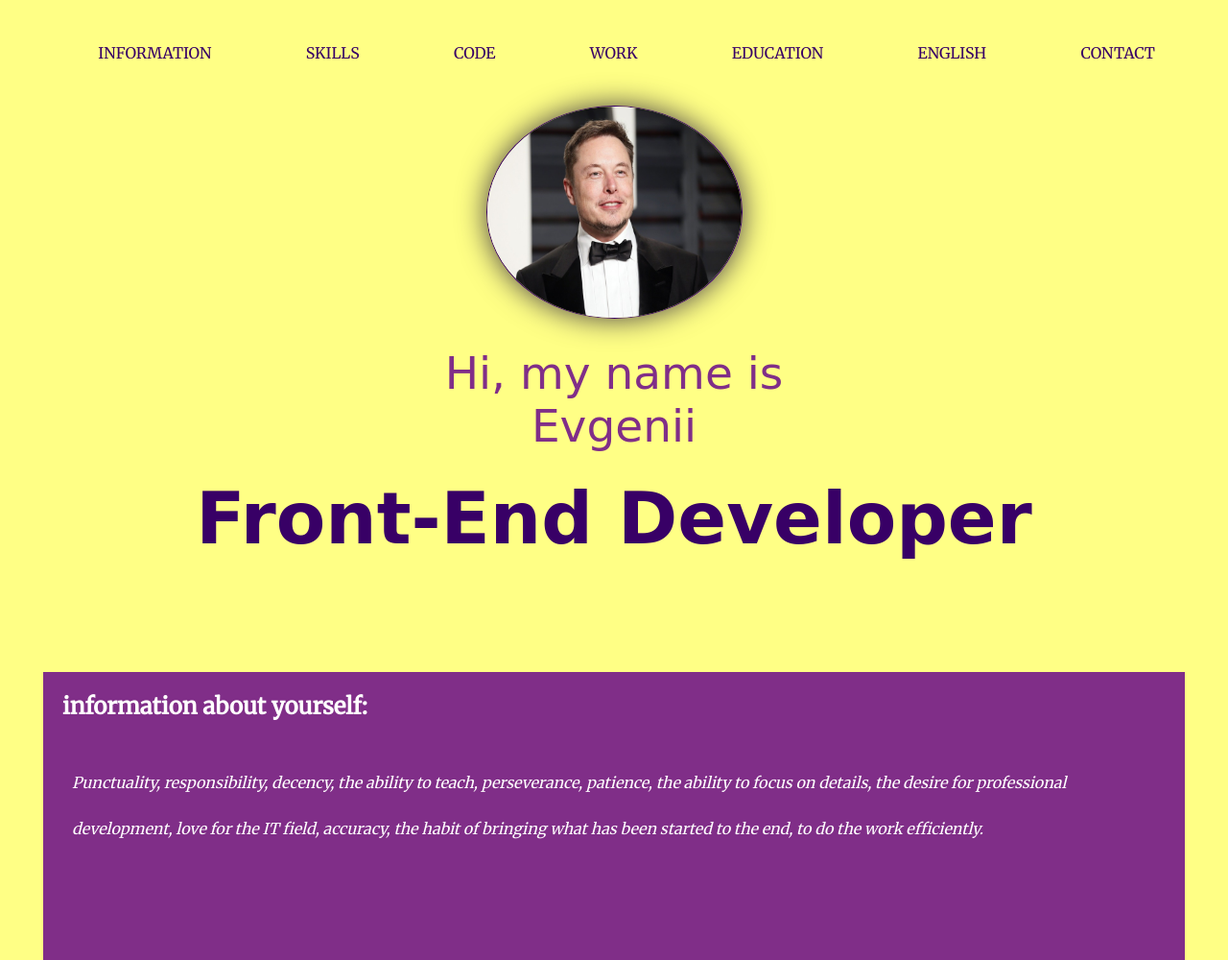
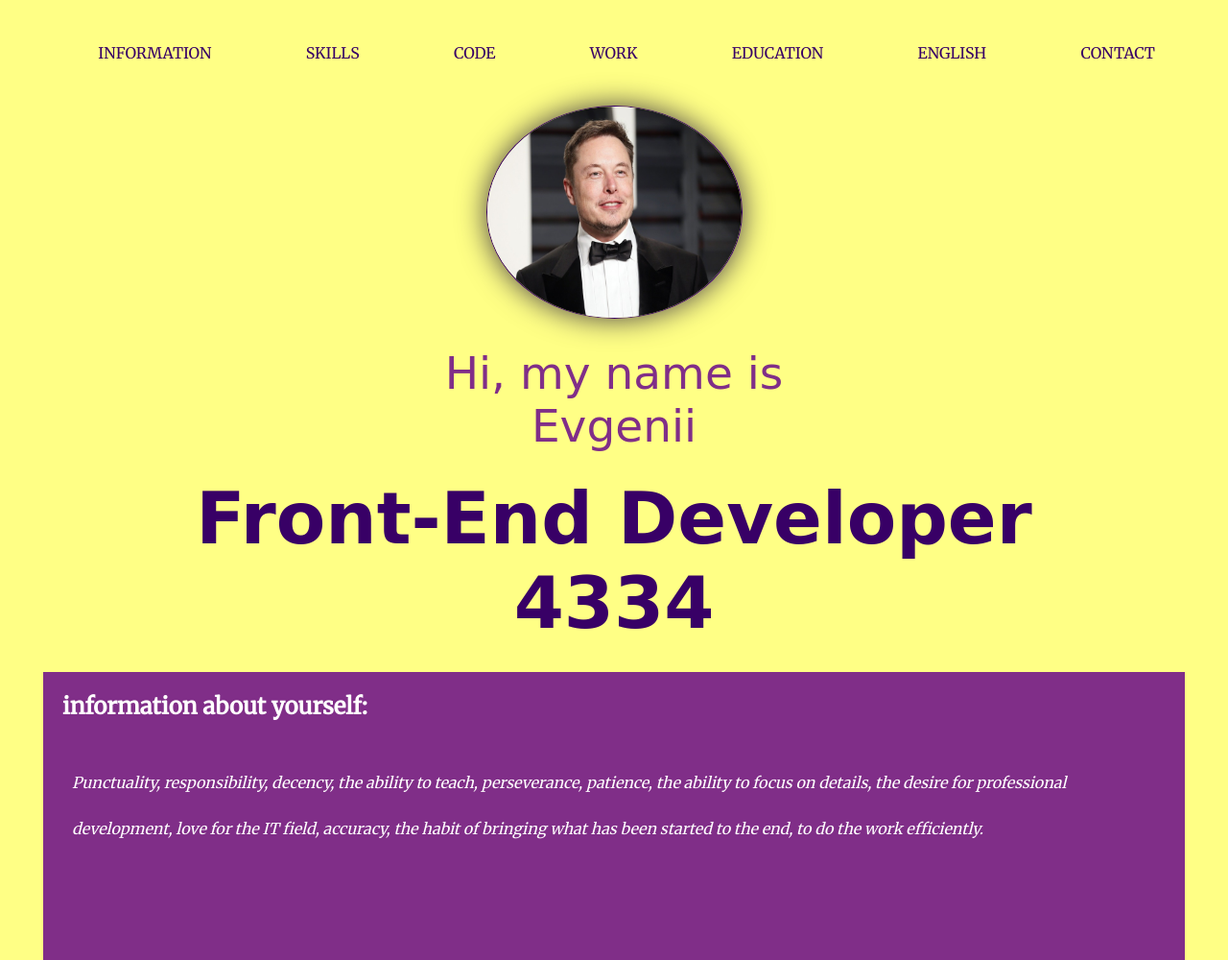
Before and after one commit to evgeniiDJS/rsschool-cv, a website: page index.html in a window 1280 px wide. Shown: the top 1000 px of the page at 96% size. Drawn offline with Linux system fonts and the light colour scheme; a web font is replaced by a local one.

Commit message:
fix: index

```diff
--- a/index.html
+++ b/index.html
@@ -42,7 +42,7 @@
 					Hi, my name is Evgenii
 				</div>
                 <h1>
-                    Front-End Developer
+                    Front-End Developer 4334
                 </h1>
             </div>
        </div>
```
